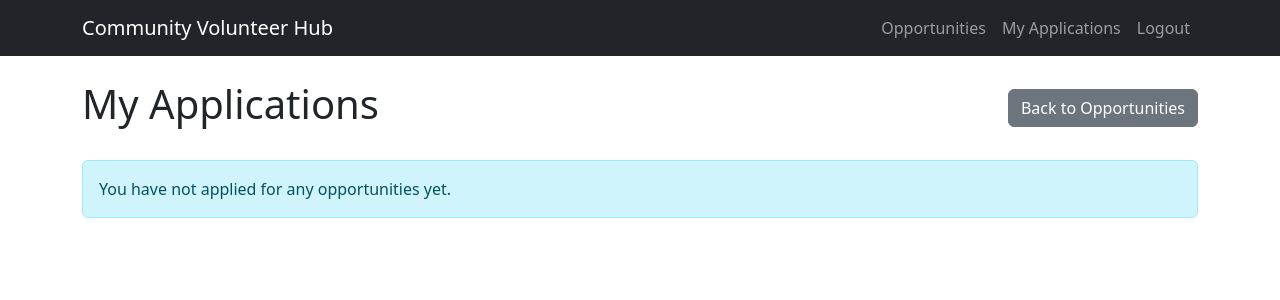
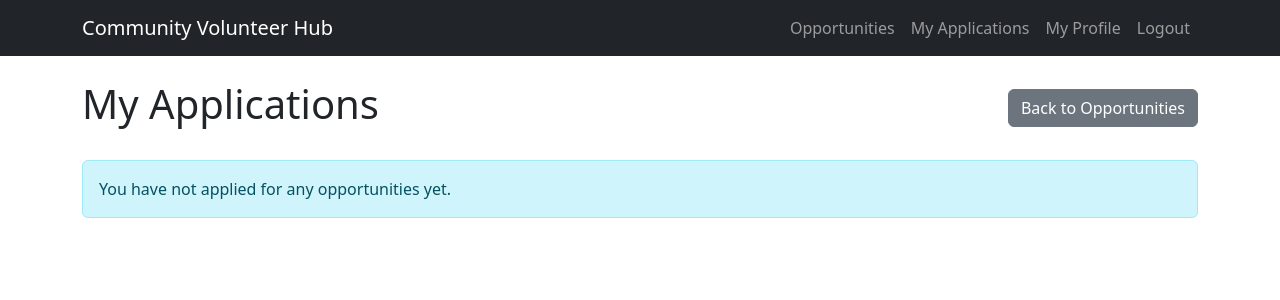
Before and after one commit to mdpos95-tech/volunteerhub_MOD5, a Django app: page /accounts/my-applications/ in a window 1280 px wide. Shown: the top 300 px of the page. Run offline with Django 5.2, Linux system fonts and the light colour scheme; the visitor is signed in with stand-in values (Sample User, id 1); data that the repository does not hold is empty.

Commit message:
adding profile to navbar

```diff
--- a/templates/base.html
+++ b/templates/base.html
@@ -31,6 +31,7 @@
                     <a class="nav-link" href="{% url 'opportunities:home' %}">Opportunities</a>
                     {% if user.is_authenticated %}
                     <a class="nav-link" href="{% url 'accounts:my_applications' %}">My Applications</a>
+                    <a class="nav-link" href="{% url 'accounts:profile' %}">My Profile</a>
                     <form action="{% url 'accounts:logout' %}" method="post" class="d-inline">
                         {% csrf_token %}
                         <button type="submit" class="btn btn-link nav-link">Logout</button>
```
